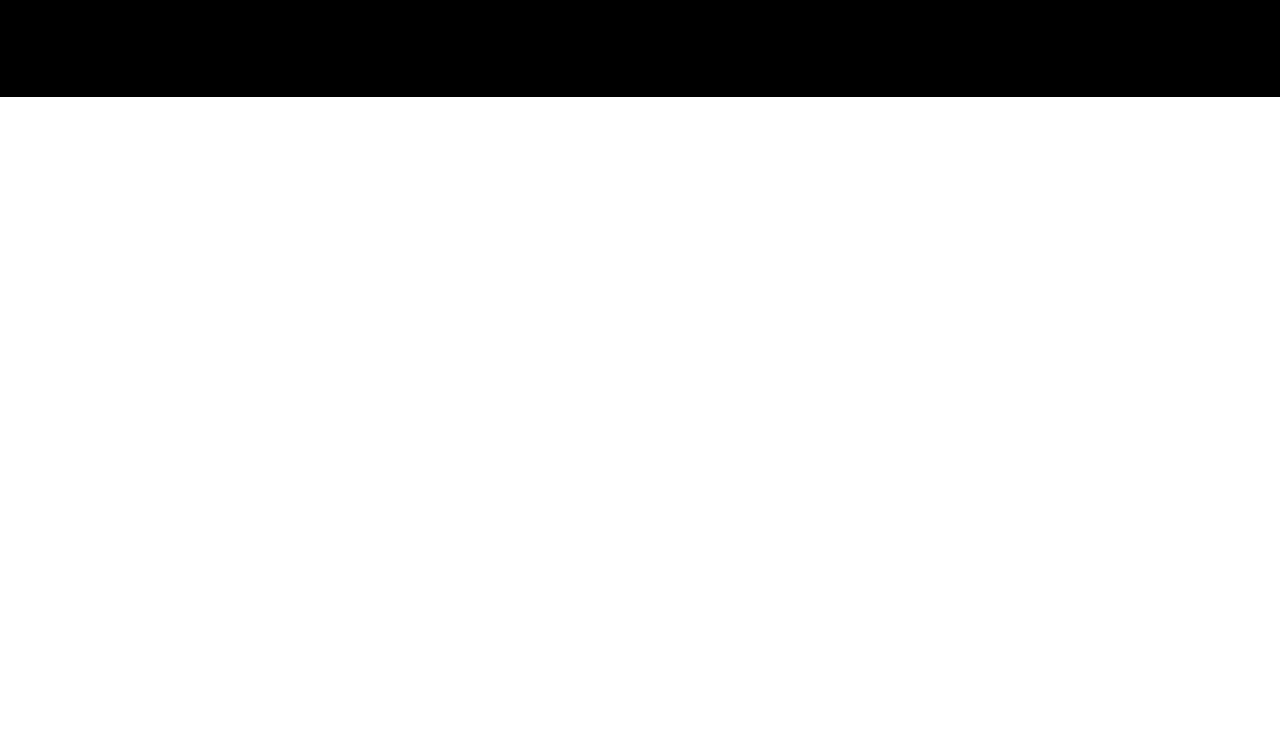
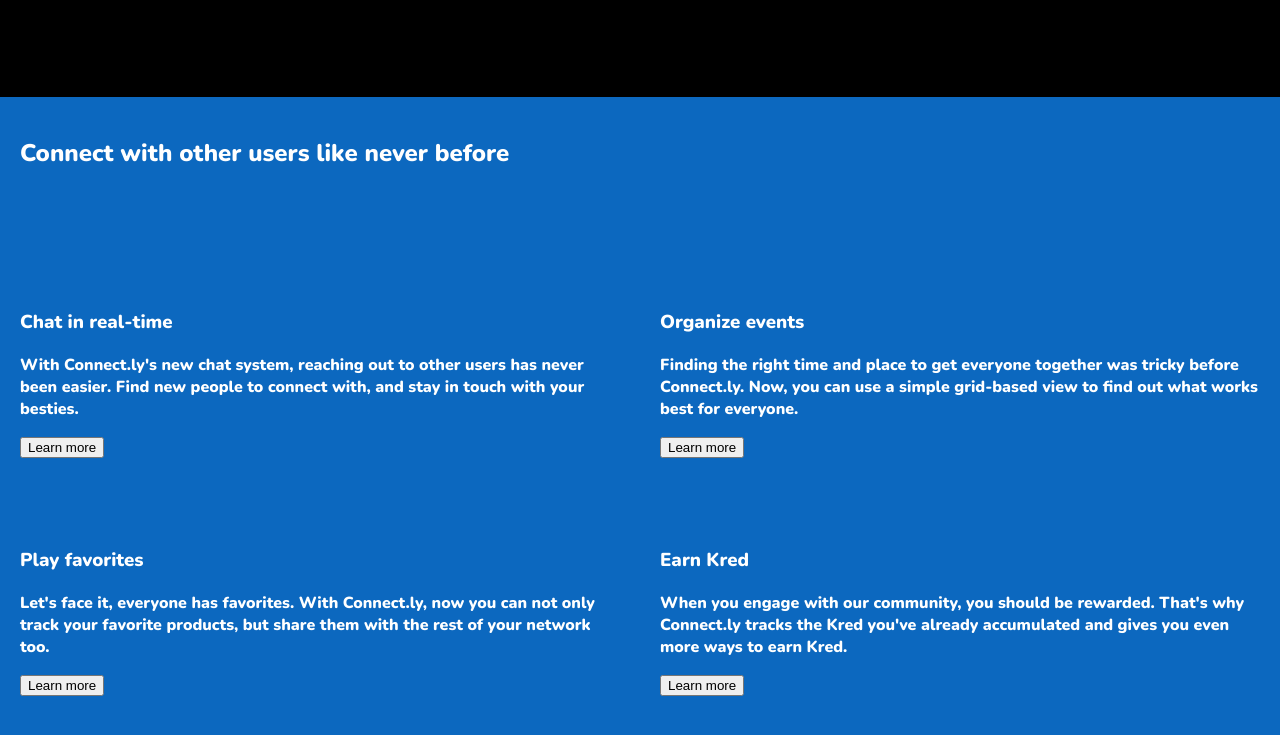
Before and after one commit to scottbooma/pepsi-wireframe, a plain HTML site: page index.html in a window 1280 px wide. Shown: the part 689-1424 px from the top of the page. Before the commit the page ends 800 px from the top, so only its background shows below. Drawn offline with nearby package versions, Linux system fonts and the light colour scheme.

Commit message:
Add feature subcontent

```diff
--- a/index.css
+++ b/index.css
@@ -53,6 +53,45 @@ a {
 .Community {
 color:white;}
 
-.join {
+.content-2 {
+    background-color: rgb(12,104,191);
+    color: white;
+    height: 650px;
+    margin-top: 0;
+    display: grid;
+}
 
+.features {
+    display: grid;
+    grid-template-rows: 50% 50%;
+    grid-template-columns: 50% 50%;
 }
+
+h2 {
+    padding: 20px;
+    width: 50%;
+}
+
+.feature1 {
+    grid-row: 1 / 2;
+    grid-column: 1 / 2;
+    padding: 20px;
+}
+
+.feature2 {
+    grid-row: 1 / 2;
+    grid-column: 2 / 3;
+    padding: 20px;
+}
+
+.feature3 {
+    grid-row: 2 / 3;
+    grid-column: 1 / 2;
+    padding: 20px;
+}
+
+.feature4 {
+    grid-row: 2 / 3;
+    grid-column: 2 / 3;
+    padding: 20px;
+}
--- a/index.html
+++ b/index.html
@@ -33,5 +33,30 @@
                 Join Today
             </button>
         </div>
+        <div class="content-2">
+            <h2>Connect with other users like never before</h2>
+            <div class="features">
+                <div class="feature1">
+                    <h3>Chat in real-time</h3>
+                    <p>With Connect.ly's new chat system, reaching out to other users has never been easier. Find new people to connect with, and stay in touch with your besties.</p>
+                    <button>Learn more</button>
+                </div>
+                <div class="feature2">
+                    <h3>Organize events</h3>
+                    <p>Finding the right time and place to get everyone together was tricky before Connect.ly. Now, you can use a simple grid-based view to find out what works best for everyone.</p>
+                    <button>Learn more</button>
+                </div>
+                <div class="feature3">
+                    <h3>Play favorites</h3>
+                    <p>Let's face it, everyone has favorites. With Connect.ly, now you can not only track your favorite products, but share them with the rest of your network too.</p>
+                    <button>Learn more</button>
+                </div>
+                <div class="feature4">
+                    <h3>Earn Kred</h3>
+                    <p>When you engage with our community, you should be rewarded. That's why Connect.ly tracks the Kred you've already accumulated and gives you even more ways to earn Kred.</p>
+                    <button>Learn more</button>
+                </div>
+            </div>
+        </div>
     </body>
 </html>
```
